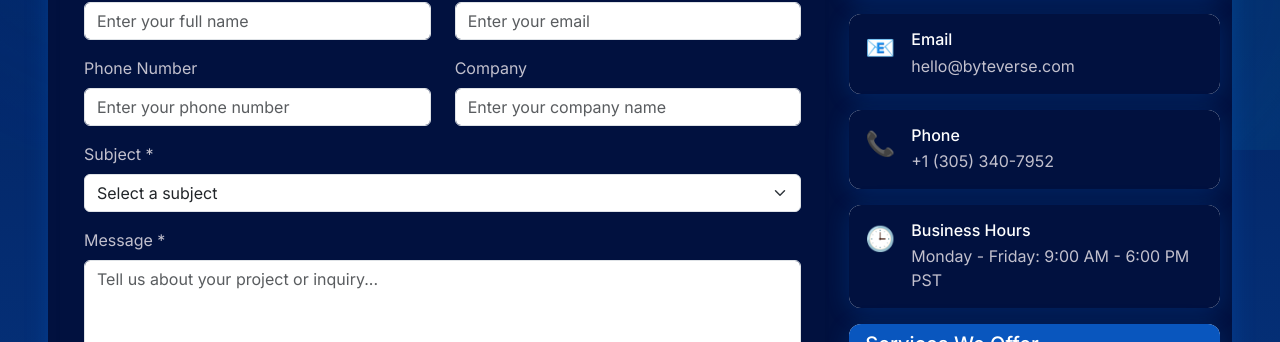
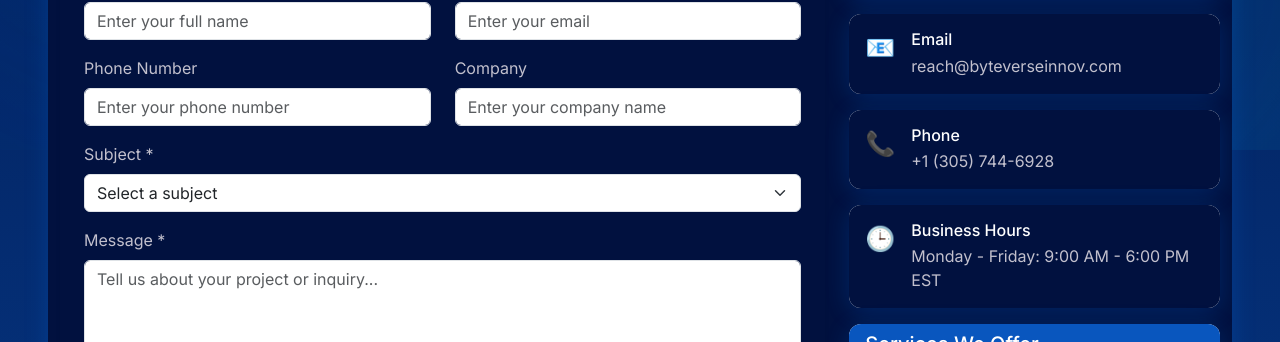
Before and after one commit to Byteverse-Innovations/byteverse-ui, a React (Vite) app: page /contact in a window 1280 px wide. Shown: the part 689-1031 px from the top of the page. Built offline with nearby package versions, Linux system fonts and the light colour scheme; no server answers; what aws-amplify would draw is missing.

Commit message:
Update Contact.tsx

```diff
--- a/src/components/contact/Contact.tsx
+++ b/src/components/contact/Contact.tsx
@@ -87,17 +87,17 @@ const Contact: React.FC = () => {
     {
       icon: '📧',
       title: 'Email',
-      content: 'hello@byteverse.com'
+      content: 'reach@byteverseinnov.com'
     },
     {
       icon: '📞',
       title: 'Phone',
-      content: '+1 (305) 340-7952'
+      content: '+1 (305) 744-6928'
     },
     {
       icon: '🕒',
       title: 'Business Hours',
-      content: 'Monday - Friday: 9:00 AM - 6:00 PM PST'
+      content: 'Monday - Friday: 9:00 AM - 6:00 PM EST'
     }
   ]
 
```
